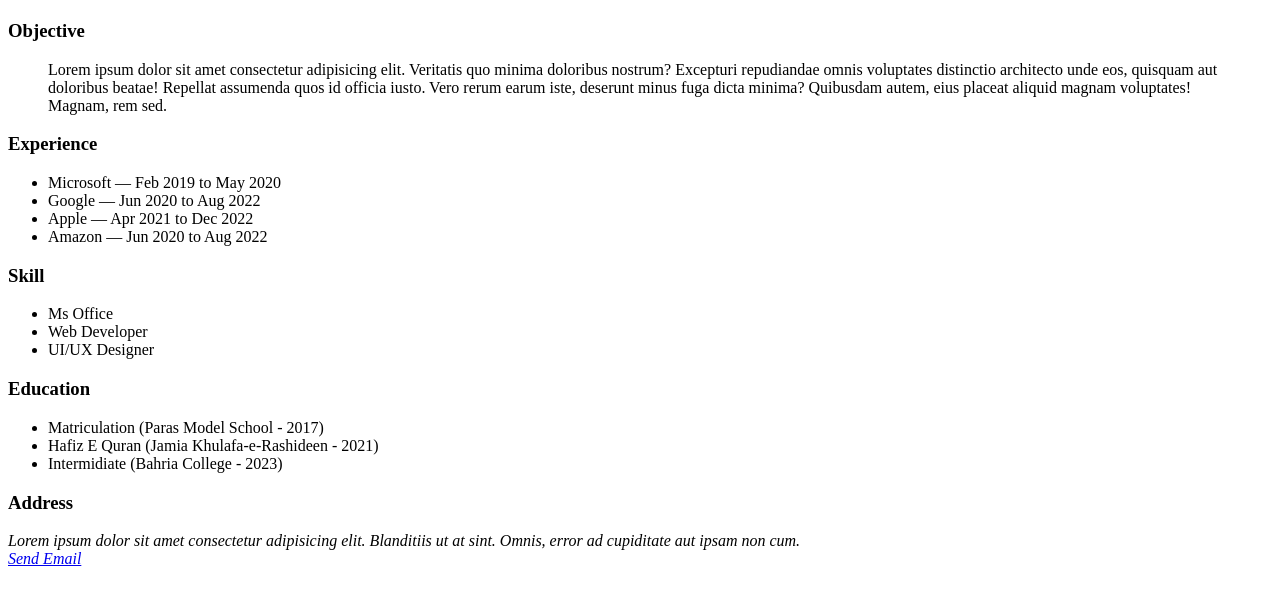
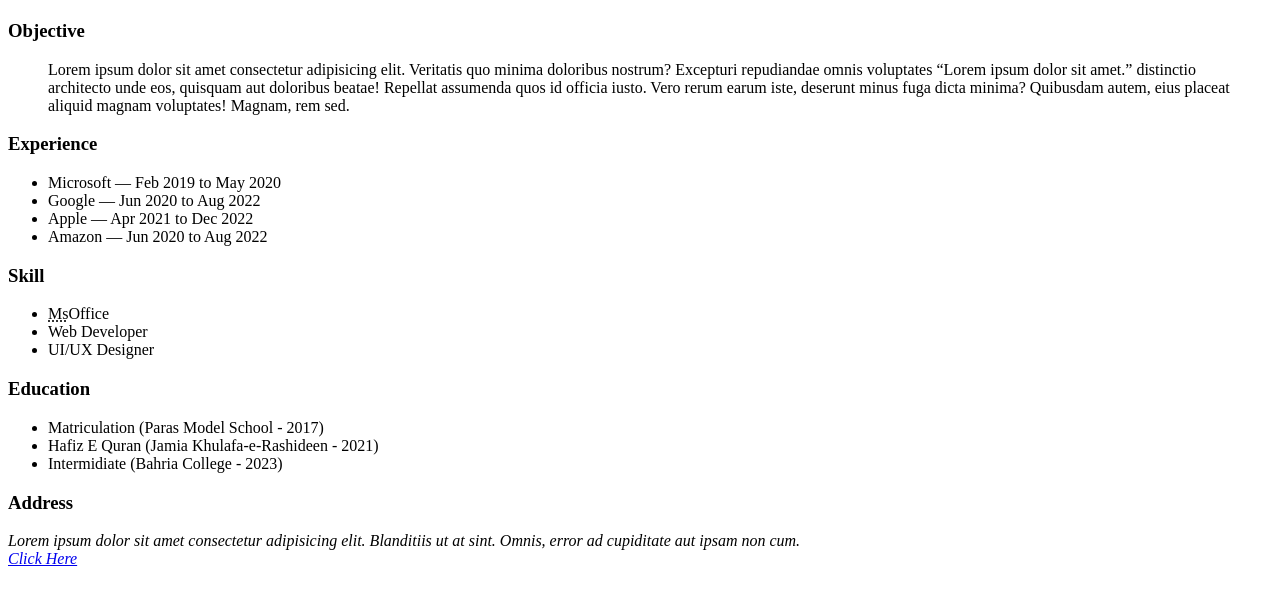
Before and after one commit to usamaahmed7ctech/Assignment_01, a plain HTML site: page index.html in a window 1280 px wide. Shown: the part 60-662 px from the top of the page. Drawn offline with Linux system fonts and the light colour scheme.

Commit message:
Update index.html

```diff
--- a/index.html
+++ b/index.html
@@ -12,7 +12,7 @@
     <h3>Objective</h3>
     <blockquote>
         Lorem ipsum dolor sit amet consectetur adipisicing elit. Veritatis quo minima doloribus nostrum? Excepturi
-        repudiandae omnis voluptates distinctio architecto unde eos, quisquam aut doloribus beatae! Repellat assumenda
+        repudiandae omnis voluptates <q>Lorem ipsum dolor sit amet.</q> distinctio architecto unde eos, quisquam aut doloribus beatae! Repellat assumenda
         quos id officia iusto. Vero rerum earum iste, deserunt minus fuga dicta minima? Quibusdam autem, eius placeat
         aliquid magnam voluptates! Magnam, rem sed.
     </blockquote>
@@ -27,7 +27,7 @@
 
     <h3>Skill</h3>
     <ul>
-        <li>Ms Office</li>
+        <li><abbr title="Microsoft ">Ms</abbr>Office</li>
         <li>Web Developer</li>
         <li>UI/UX Designer</li>
     </ul>
@@ -42,10 +42,9 @@
     <address>
         Lorem ipsum dolor sit amet consectetur adipisicing elit. Blanditiis ut at sint. Omnis, error ad cupiditate aut
         ipsam non cum. <br>
-        <a href="mailto:usamaahmed7ctech@gmail.com">Send Email</a>
+        <a href="mailto:usamaahmed7ctech@gmail.com">Click Here</a>
     </address>
 
 </body>
 
-
 </html>
```
